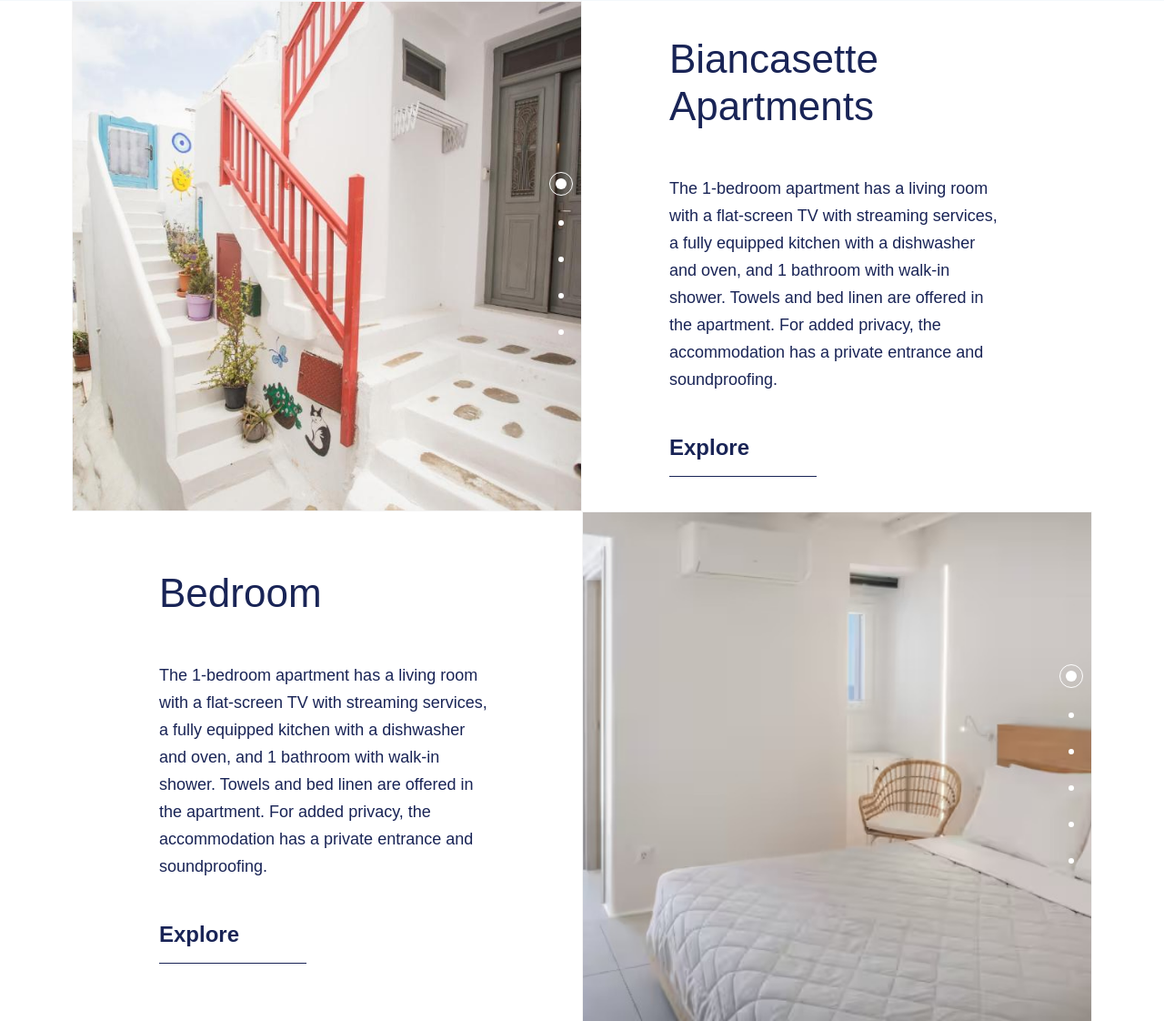
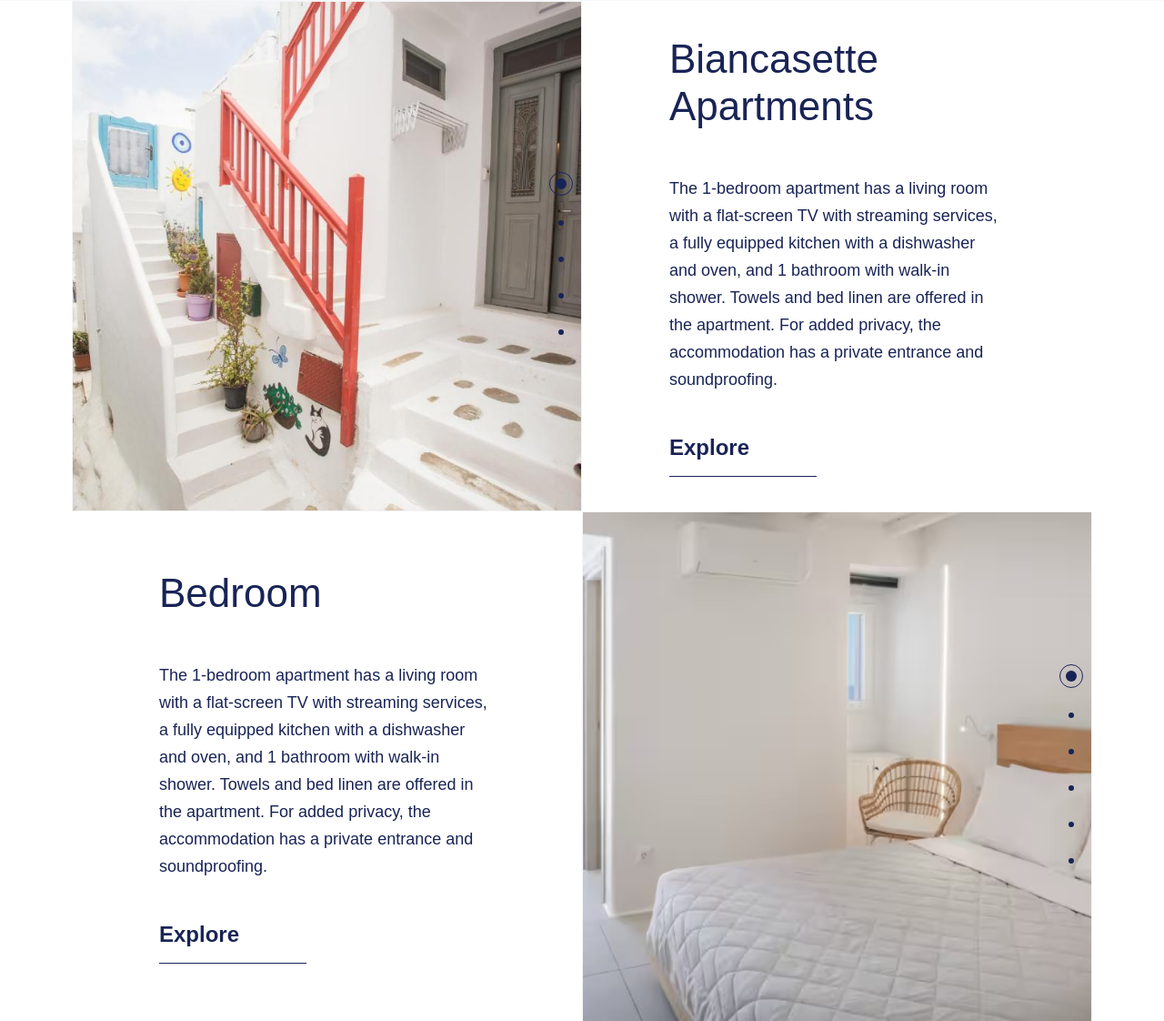
Before and after one commit to Ntinos47/Biancasetta, a plain HTML site: page index.html in a window 1280 px wide. Shown: the part 1560-2682 px from the top of the page at 91% size. Drawn offline with Linux system fonts and the light colour scheme.

Commit message:
Carousel dots color change

```diff
--- a/common/css/format.css
+++ b/common/css/format.css
@@ -278,13 +278,13 @@ a, a:hover, a:focus {
   padding: 6px;
 }
 .bianca .slick-dots .slick-active {
-  border: 1.5px solid #fff;
+  border: 1.5px solid #192456;
 }
 .bianca .slick-dots li button {
   padding: 0;
   width: 6px;
   height: 6px;
-  background-color: #fff;
+  background-color: #192456;
   border-radius: 100%;
   margin: 0 auto;
 }
```
